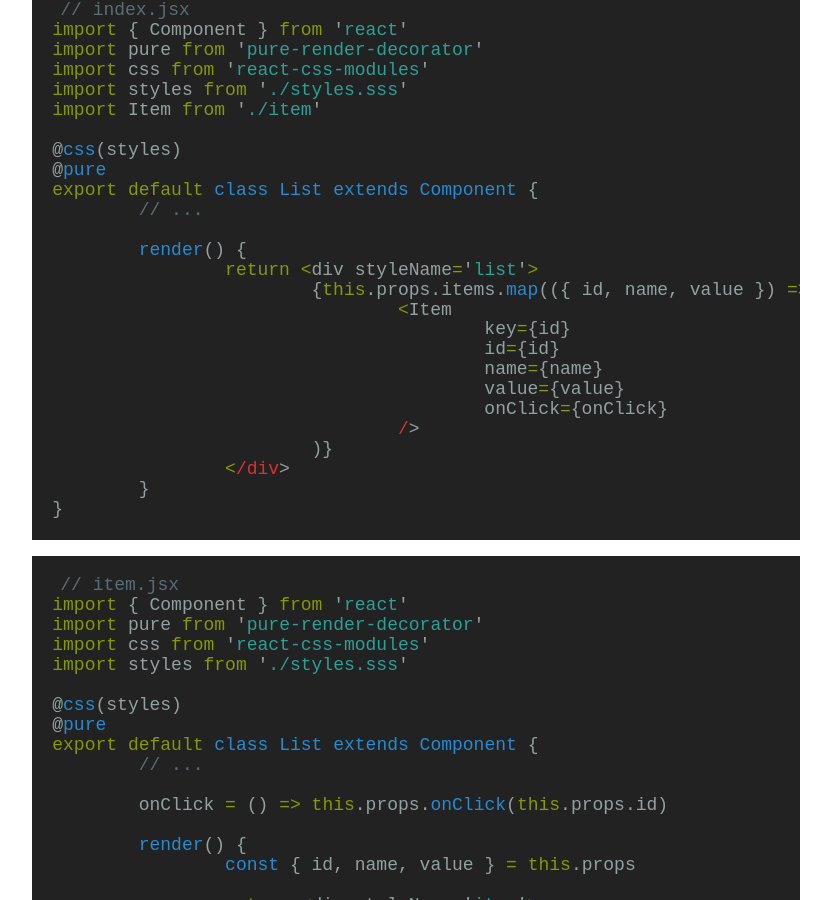
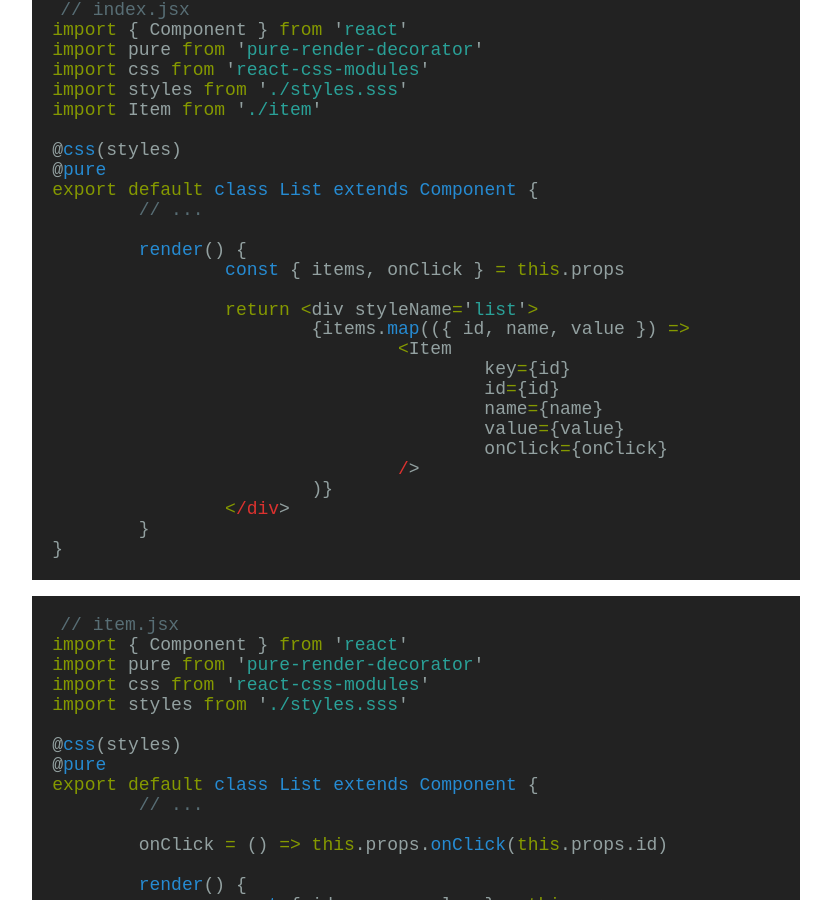
Before and after one commit to vislogurov/csssr.github.io, a Jekyll site: the page built from _posts/2016-07-28-react-map-performance.md, in a window 1280 px wide and 900 px high, scrolled down 3564 px. Shown: the whole window, without its empty margins (224-1055 px from the left). Built offline with Jekyll 4.4.1, drawn with Linux system fonts in a browser that asks for light colours; comment, search, counter and statistics services are not loaded.

Commit message:
Update 2016-07-28-react-map-performance.md

```diff
--- a/_posts/2016-07-28-react-map-performance.md
+++ b/_posts/2016-07-28-react-map-performance.md
@@ -133,8 +133,10 @@ export default class List extends Component {
 	// ...
 
 	render() {
+		const { items, onClick } = this.props
+
 		return <div styleName='list'>
-			{this.props.items.map(({ id, name, value }) =>
+			{items.map(({ id, name, value }) =>
 				<Item
 					key={id}
 					id={id}
```
